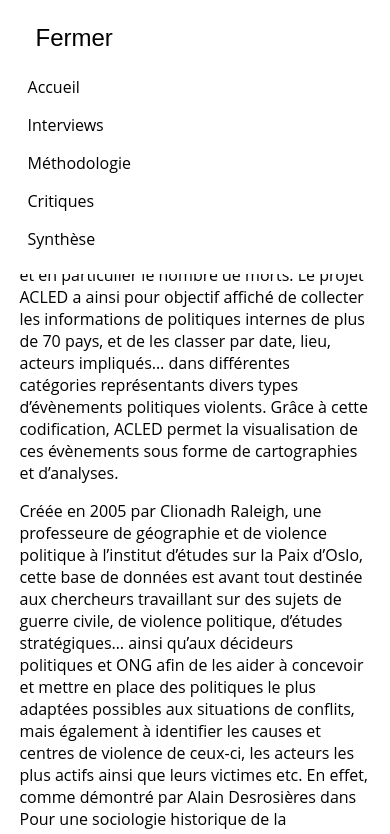
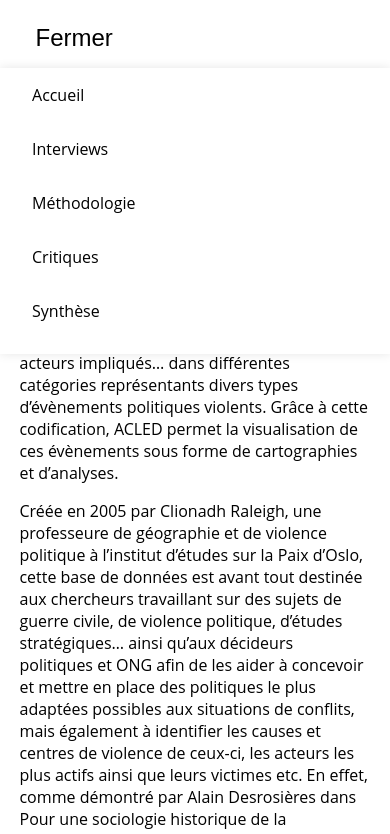
Before and after one commit to ccoellen/acled, a website built with Vite: page index.html in a window 390 px wide. Both pictures are taken after a click on the button "Menu". Shown: the top 834 px of the page. Built offline with nearby package versions, Linux system fonts and the light colour scheme.

Commit message:
Corrections diverses

```diff
--- a/src/header.css
+++ b/src/header.css
@@ -17,21 +17,23 @@ header a {
 }
 
 header.open-menu {
-    transform: translateY(0%);
+    transform: translateX(0%);
 }
 
 @media (max-width: 600px) {
     header {
         flex-direction: column;
-        transform: translateY(-200%);
+        transform: translateX(-200%);
         overflow: hidden;
         position: fixed;
         background-color: white;
         padding-bottom: 1rem;
+        left: 0;
+        box-shadow: 0 0 10px rgba(0, 0, 0, 0.1);
     }
 
     header a {
-        padding: 0.5rem;
+        padding: 1rem 2em;
     }
 
     #menu-button {
```
